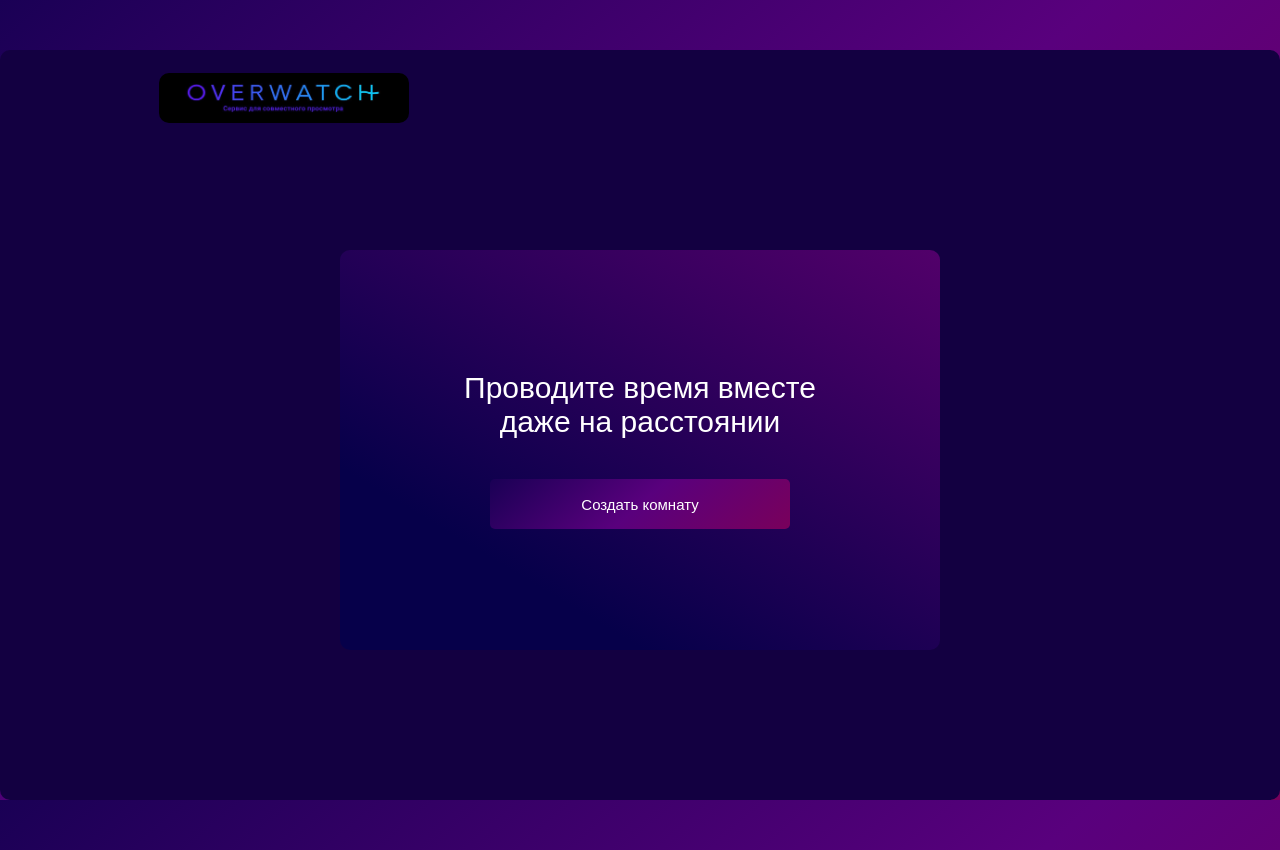
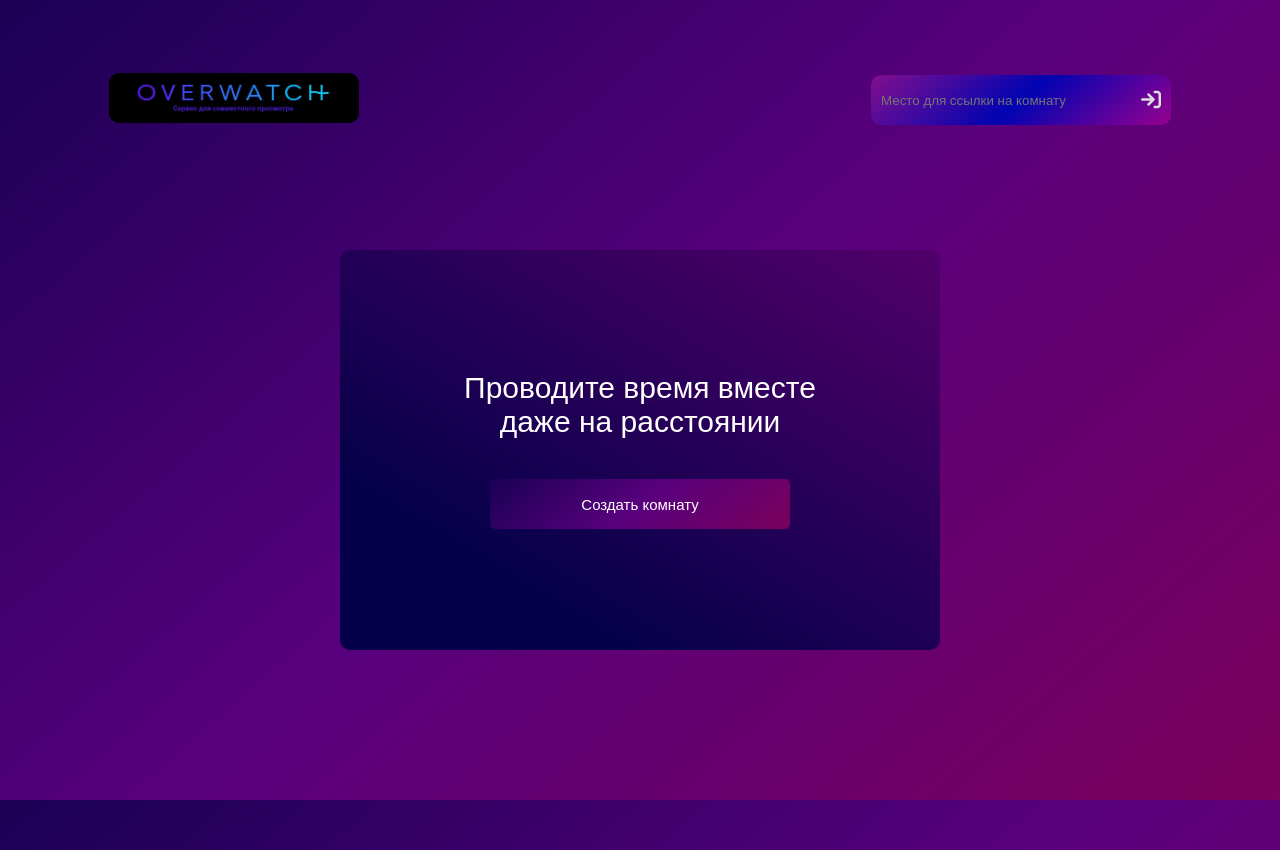
Before and after one commit to fattakhoval/UniView-sync-watch-platform, a Django app: page / in a window 1280 px wide. Run offline with Django 5.2, Linux system fonts and the light colour scheme; the visitor is signed in with stand-in values (Sample User, id 1); some libraries are stand-ins or nearby versions; some web fonts are replaced.

Commit message:
Fixed bugs with no screen where we share video by link

```diff
--- /dev/null
+++ b/static/js/rooms/room.js
@@ -0,0 +1,10 @@
+const inputField = document.getElementById('join_link');
+const redirectButton = document.getElementById('redirectButton');
+
+redirectButton.addEventListener('click', () => {
+    const inputValue = inputField.value.trim();
+    console.log(inputValue);
+    if (inputValue) {
+        window.location.href = inputValue;
+    }
+});
--- a/static/js/video/videoController.js
+++ b/static/js/video/videoController.js
@@ -8,6 +8,9 @@ const fullScreenButton = document.getElementById('fullScreenButton');
 const buttonIcon = document.getElementById('buttonIcon');
 const playIcon = '<i class="fas fa-play"></i>';
 const pauseIcon = '<i class="fas fa-pause"></i>';
+const muteIcon = '<i class="fa-solid fa-volume-high" style="color: #ffffff;"></i>';
+const unmuteIcon = '<i class="fa-solid fa-volume-xmark" style="color: #ffffff;"></i>';
+
 
 
 let copyText = document.querySelector('#copy-text')
@@ -53,7 +56,7 @@ seekBar.addEventListener('input', function() {
 // Включение/выключение звука
 muteButton.addEventListener('click', function() {
     video.muted = !video.muted;
-    muteButton.textContent = video.muted ? 'Unmute' : 'Mute';
+    muteButton.innerHTML = video.muted ? unmuteIcon : muteIcon;
 });
 
 // Полноэкранный режим
--- a/static/room/styles/style.css
+++ b/static/room/styles/style.css
@@ -23,7 +23,7 @@
 }
 
 .main {
-    background: rgb(19, 0, 65);
+    background: none;
     width: 1300px;
     height: 750px;
     border-radius: 10px;
@@ -57,8 +57,48 @@ header .logo img {
     border-radius: 10px;
 }
 
+.join_room {
+    width: 300px;
+    display: flex;
+    justify-content: space-between;
+    align-items: center;
+    self-align: center;
+    background: linear-gradient(139deg, #830F8D 0%, #0003B2 50%, #98008E 100%);
+    color: #fff;
+    height: 50px;
+    border: none;
+    border-radius: 10px;
+    padding: 10px;
+
+}
+
+.join_room .for_link {
+    width: 90%;
+    height: 90%;
+    background: none;
+    color: #fff;
+    border: none;
+    outline: none;
+    background-color: transparent;
+}
+
+.join_room .for_link:focus {
+    background: none;
+
+}
+
+.join_room #redirectButton  {
+    border: none;
+    background: none;
+
+}
+
+.join_room #redirectButton i {
+    font-size: 20px;
+}
+
 .nav {
-    width: 200px;
+    width: 250px;
     height: 50px;
     border-radius: 10px;
     display: flex;
@@ -75,9 +115,8 @@ header .logo img {
 
 }
 
-.nav button img{
-
-    width: 20px;
+.nav i {
+    font-size: 22px;
 }
 
 .nav #copy-btn {
@@ -93,9 +132,6 @@ header .logo img {
 
 }
 
-.nav #copy-btn img {
-    width: 40px;
-}
 
 .main-action {
     width: 100%;
@@ -179,7 +215,7 @@ header .logo img {
 
 .container form button{
     background: rgba(0,0,0,0.3);
-    width: 80px;
+
   border: none;
   outline: none;
   padding: 13px;
@@ -225,6 +261,9 @@ header .logo img {
     color: #fff;
     border: none;
     resize: none;
+    padding:10px;
+    width: 380px;
+    height:450px;
 }
 
 .inputs {
@@ -239,10 +278,6 @@ header .logo img {
     height: 35px;
     border: 1px solid #fff;
     border-radius: 10px;
-
-}
-
-.chat {
 
 }
 
--- a/templates/room/room_index.html
+++ b/templates/room/room_index.html
@@ -4,6 +4,7 @@
 <head>
     <meta charset="UTF-8">
      <meta name="viewport" content="width=device-width, initial-scale=1.0">
+    <script src="https://kit.fontawesome.com/3d7dc37153.js" crossorigin="anonymous"></script>
 
     <link rel="stylesheet" href="{% static 'room/styles/style.css' %}">
     <link rel="preconnect" href="https://fonts.googleapis.com">
@@ -21,7 +22,9 @@
                 <img src="{% static 'images/photo_2024-12-11_08-32-33.jpg' %}" alt="">
             </div>
 
-            <div class="nav">
+            <div class="join_room">
+                    <input class="for_link" id="join_link" type="url" placeholder="Место для ссылки на комнату"><br>
+                    <button id="redirectButton"><i class="fa-solid fa-arrow-right-to-bracket" style="color: #dedede;"></i></button>
 
             </div>
         </header>
@@ -48,5 +51,9 @@
 
 
 
+<script src="{% static 'js/rooms/room.js' %}"></script>
+
+
+
 </body>
 </html>
```
Also changed, not shown: static/js/chat/action.js (+7 -2 lines), templates/room/custom_room.html (+7 -5 lines).
